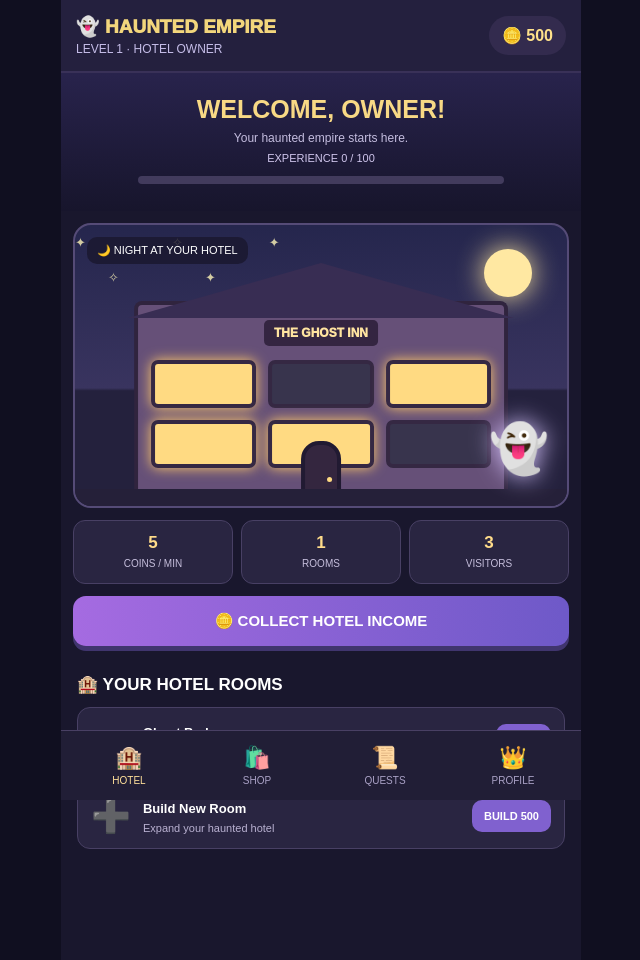
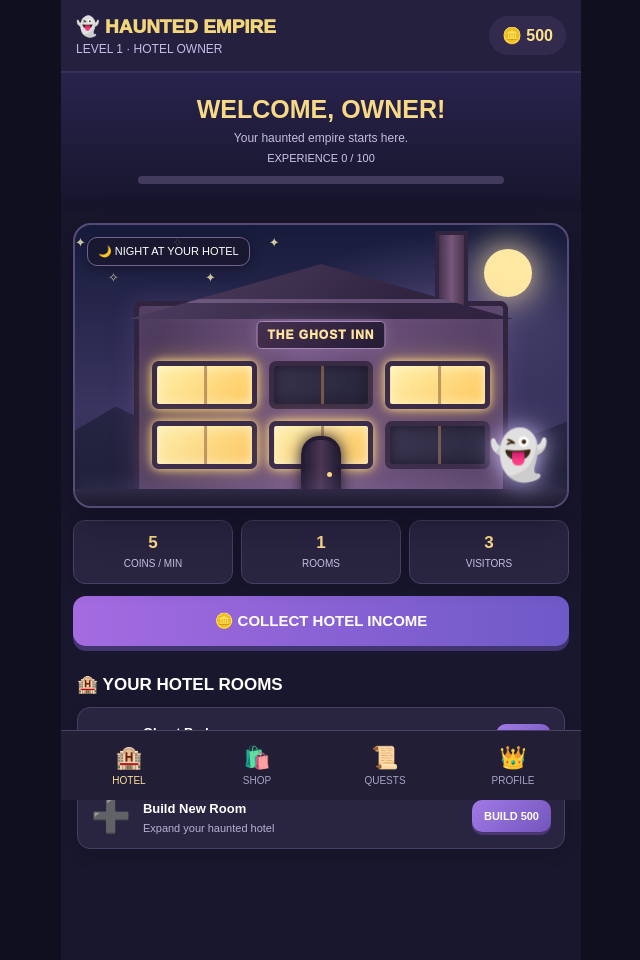
Before and after one commit to MRUNKOWWNE/haunted-empire, a plain HTML site: page index.html in a window 1280 px wide. Shown: the whole page, without its empty margins (319-959 px from the left). Drawn offline with Linux system fonts and the light colour scheme.

Commit message:
Update index.html

```diff
--- a/index.html
+++ b/index.html
@@ -132,6 +132,180 @@ header{
 .shop-item .info{flex:1}
 .shop-item small{display:block;color:#b9b1d1;margin-top:5px}
 .empty{text-align:center;padding:35px 15px;color:#c4bddf;line-height:1.7}
+
+/* ===== HAUNTED EMPIRE GRAPHICS UPGRADE 1 ===== */
+
+.scene {
+ background:
+  radial-gradient(ellipse at 80% 35%,#49436f 0%,transparent 35%),
+  linear-gradient(180deg,#171b3b 0%,#39345f 65%,#24213d 100%);
+ box-shadow:0 12px 35px #09081780;
+}
+
+/* Distant haunted hills */
+.scene::before {
+ content:"";
+ position:absolute;
+ bottom:17px;
+ left:-5%;
+ width:110%;
+ height:110px;
+ background:linear-gradient(180deg,#292747,#191a32);
+ clip-path:polygon(0 60%,12% 25%,25% 55%,42% 12%,57% 50%,72% 20%,88% 53%,100% 30%,100% 100%,0 100%);
+ z-index:0;
+}
+
+/* Atmospheric night fog */
+.scene::after {
+ content:"";
+ position:absolute;
+ inset:0;
+ pointer-events:none;
+ background:
+  linear-gradient(180deg,transparent 55%,#aaa0e00c 100%);
+ z-index:4;
+}
+
+.hotel {
+ z-index:2;
+ background:linear-gradient(90deg,#493858,#755783 45%,#554064);
+ border:5px solid #30243f;
+ box-shadow:
+  0 0 25px #a77bce30,
+  inset 0 0 25px #d9a5ff20;
+}
+
+/* Mansion chimney */
+.hotel::before {
+ content:"";
+ position:absolute;
+ right:35px;
+ top:-75px;
+ width:25px;
+ height:72px;
+ background:linear-gradient(90deg,#45334f,#76577a,#49344e);
+ border:4px solid #30243f;
+ border-bottom:0;
+ z-index:0;
+}
+
+/* Detailed roof */
+.roof {
+ z-index:1;
+ background:linear-gradient(135deg,#514063,#302440 70%);
+ filter:drop-shadow(0 7px 5px #100c20aa);
+}
+
+.roof::after {
+ content:"";
+ position:absolute;
+ left:15%;
+ top:35px;
+ width:70%;
+ height:4px;
+ background:#8d739d;
+ opacity:.55;
+}
+
+/* Hotel sign */
+.sign {
+ z-index:3;
+ background:linear-gradient(135deg,#46304f,#241b35);
+ border:1px solid #a58ab7;
+ box-shadow:0 0 15px #d8b2ff30;
+ letter-spacing:1px;
+}
+
+/* Beautiful glowing windows */
+.windows {
+ position:relative;
+ z-index:3;
+}
+
+.window {
+ background:linear-gradient(135deg,#fff0ac,#ffc85e);
+ border:5px solid #392b46;
+ box-shadow:
+  0 0 8px #ffdc83,
+  0 0 22px #ffc85e88,
+  inset 0 0 12px #fff6cf;
+ position:relative;
+}
+
+.window::after {
+ content:"";
+ position:absolute;
+ top:0;
+ left:50%;
+ height:100%;
+ width:3px;
+ background:#9e714f;
+ opacity:.65;
+}
+
+.window.dark {
+ background:linear-gradient(135deg,#39344e,#25243a);
+ box-shadow:inset 0 0 12px #171629;
+}
+
+/* Front entrance */
+.door {
+ z-index:3;
+ background:linear-gradient(90deg,#211a32,#49334f,#211a32);
+ border:4px solid #21182f;
+ box-shadow:0 0 15px #120d20;
+}
+
+.ground {
+ z-index:3;
+ background:linear-gradient(180deg,#29243f,#171528);
+ box-shadow:0 -5px 20px #b49ad622;
+}
+
+/* Moonlight */
+.moon {
+ animation:moonGlow 4s ease-in-out infinite;
+ z-index:1;
+}
+
+@keyframes moonGlow {
+ 50% {
+  box-shadow:0 0 45px #ffe8a2,0 0 75px #d6baff66;
+ }
+}
+
+/* Floating ghost */
+.ghost {
+ z-index:5;
+ animation:ghostFloat 2.8s ease-in-out infinite;
+ filter:drop-shadow(0 0 12px #d8c5ff);
+}
+
+@keyframes ghostFloat {
+ 0%,100% {transform:translateY(0) rotate(-4deg)}
+ 50% {transform:translateY(-15px) rotate(4deg)}
+}
+
+.scene-label {
+ z-index:6;
+ border:1px solid #74618e;
+ box-shadow:0 3px 12px #09081766;
+}
+
+/* Better overall visual polish */
+.stat,.room,.shop-item {
+ box-shadow:0 5px 15px #09081735;
+}
+
+.action {
+ background:linear-gradient(135deg,#a17ae5,#7355bd);
+ box-shadow:0 3px 0 #49366f;
+}
+
+.action:active {
+ transform:translateY(2px);
+ box-shadow:none;
+}
 </style>
 </head>
 
```
